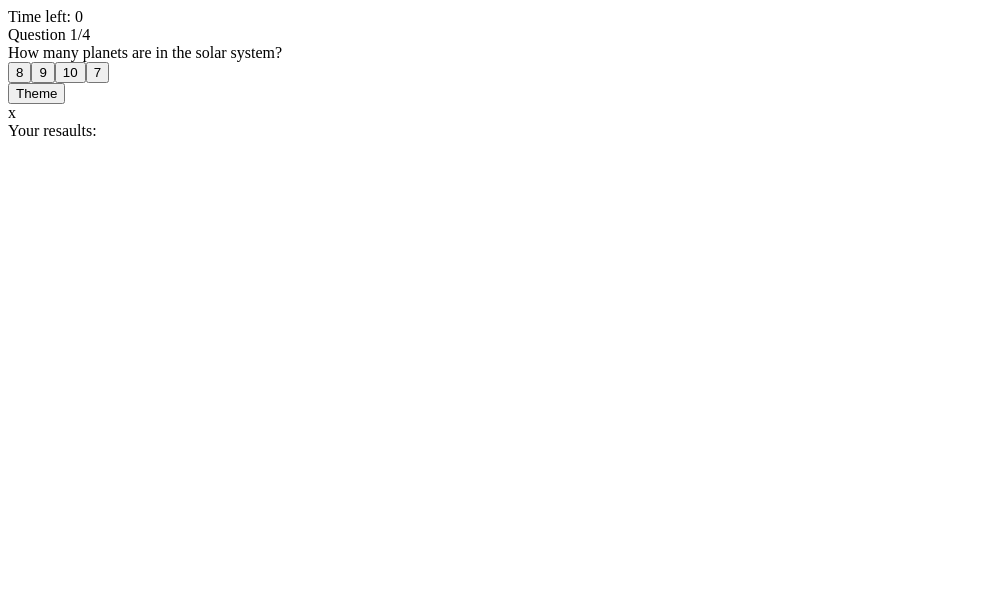
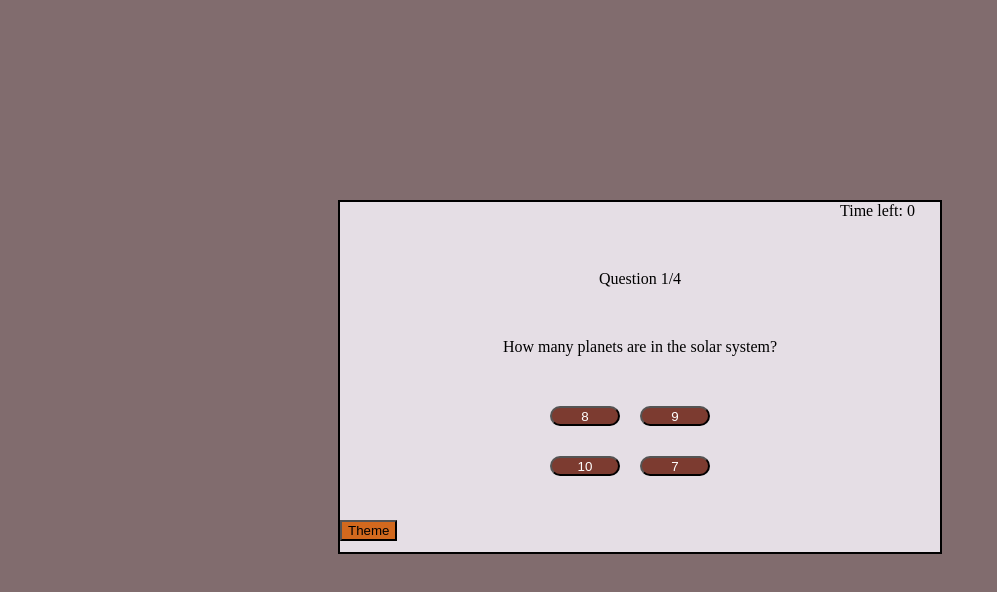
Before and after one commit to Paul-pro980/practice-task, a plain HTML site: page index.html in a window 1280 px wide. Shown: the whole page, without its empty margins (0-997 px from the left). Drawn offline with Linux system fonts and the light colour scheme.

Commit message:
Update index.html

```diff
--- a/index.html
+++ b/index.html
@@ -5,7 +5,7 @@
     <meta http-equiv="X-UA-Compatible" content="IE=edge">
     <meta name="viewport" content="width=device-width, initial-scale=1.0">
     <title>quiz</title>
-    <link rel="stylesheet" href="asd.css">
+    <link rel="stylesheet" href="style.css">
 </head>
 <body>
 
```
